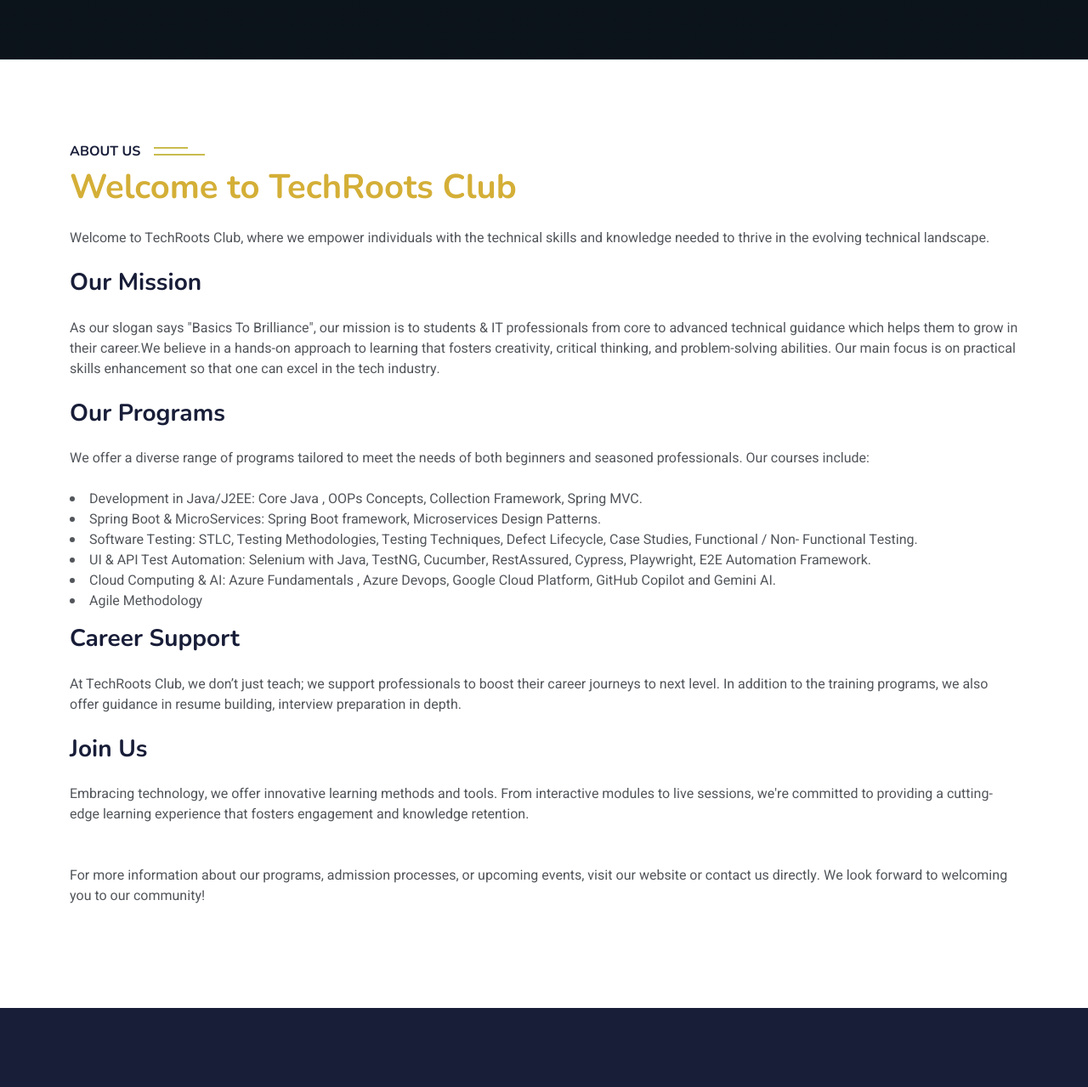
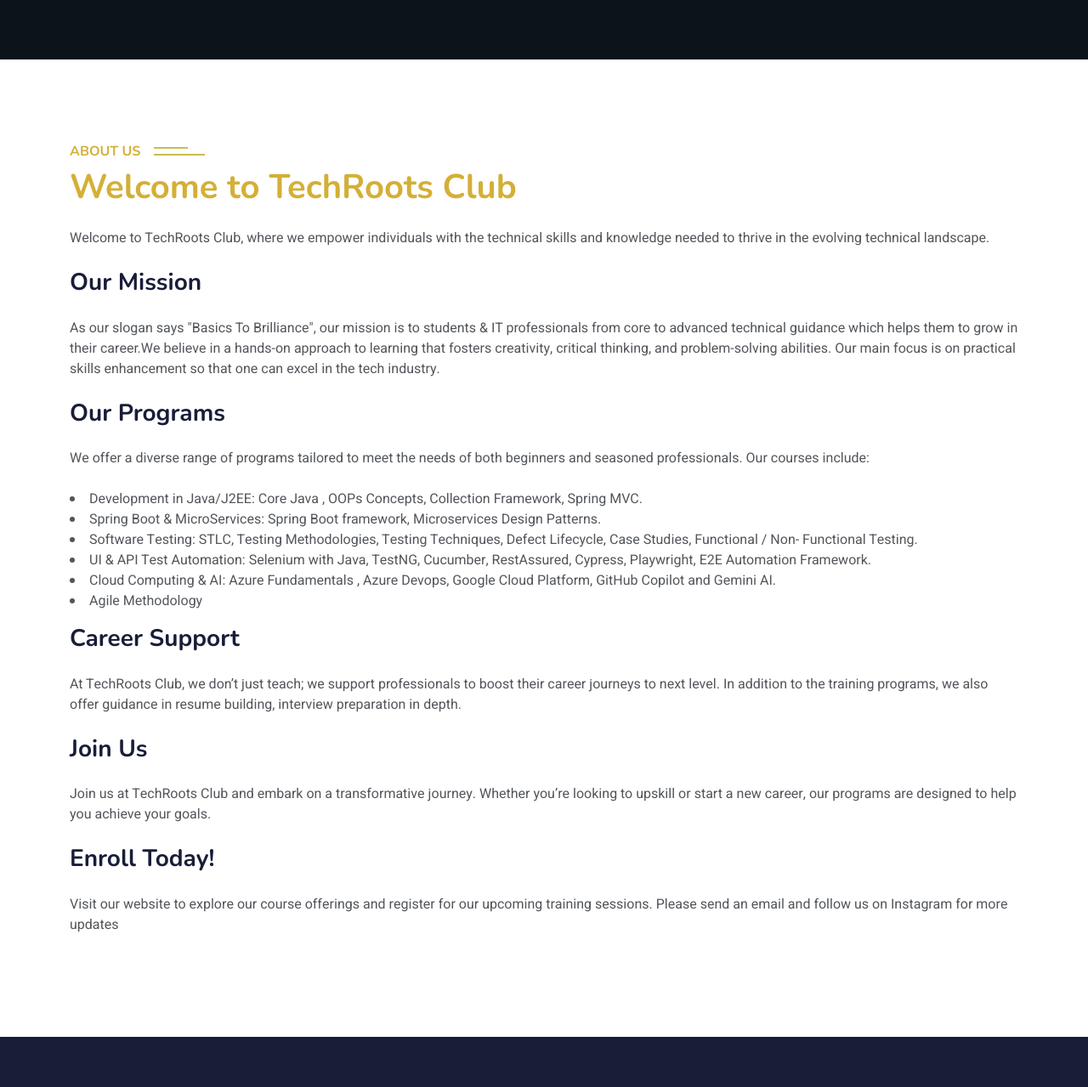
Before and after one commit to HIMANSHUTHAKUR00/TechRoots, a website with bundled scripts: page about.html in a window 1280 px wide. Shown: the part 322-1601 px from the top of the page at 85% size. Built offline with nearby package versions, Linux system fonts and the light colour scheme.

Commit message:
Update about.html

```diff
--- a/about.html
+++ b/about.html
@@ -82,7 +82,7 @@
         <div class="container py-5">
             <div class="row justify-content-center">
                 <div class="col-lg-10 text-center">
-                    <h1 class="display-3 text-white animated slideInDown">About Us</h1>
+                    <h1 class="display-3 text-white animated slideInDown ">About Us</h1>
                     <nav aria-label="breadcrumb">
                         <ol class="breadcrumb justify-content-center">
                             <li class="breadcrumb-item"><a class="text-white" href="index.html">Home</a></li>
@@ -101,7 +101,7 @@
             <div class="row g-5">
 
                 <div class="col-lg-12 wow fadeInUp" data-wow-delay="0.3s">
-                    <h6 class="section-title bg-white text-start pe-3">About Us</h6>
+                    <h6 class="section-title bg-white text-start pe-3" style="color: #d4af37;">About Us</h6>
                     <h1 class="mb-4" style="color: #d4af37;">Welcome to TechRoots Club</h1>
                     <p class="mb-4">
                         Welcome to TechRoots Club, where we empower individuals with the technical skills and knowledge needed to thrive in the evolving technical landscape.
@@ -126,11 +126,11 @@
 
                     <h3 class="mb-4">Join Us</h3>
 
-                    <p class="mb-4">Embracing technology, we offer innovative learning methods and tools. From
-                        interactive modules to live sessions, we're committed to providing a cutting-edge learning
-                        experience that fosters engagement and knowledge retention.</p>
+                    <p class="mb-4">Join us at TechRoots Club and embark on a transformative journey. Whether you’re looking to upskill or start a new career, our programs are designed to help you achieve your goals.</p>
 
-                    <p class=" mt-5 mb-4">For more information about our programs, admission processes, or upcoming events, visit our website or contact us directly. We look forward to welcoming you to our community!</p>
+                   <h3 class="mb-4">Enroll Today!</h3>
+
+                    <p class="mb-4">Visit our website to explore our course offerings and register for our upcoming training sessions. Please send an email and follow us on Instagram for more updates</p>
 
                 </div>
 
```
